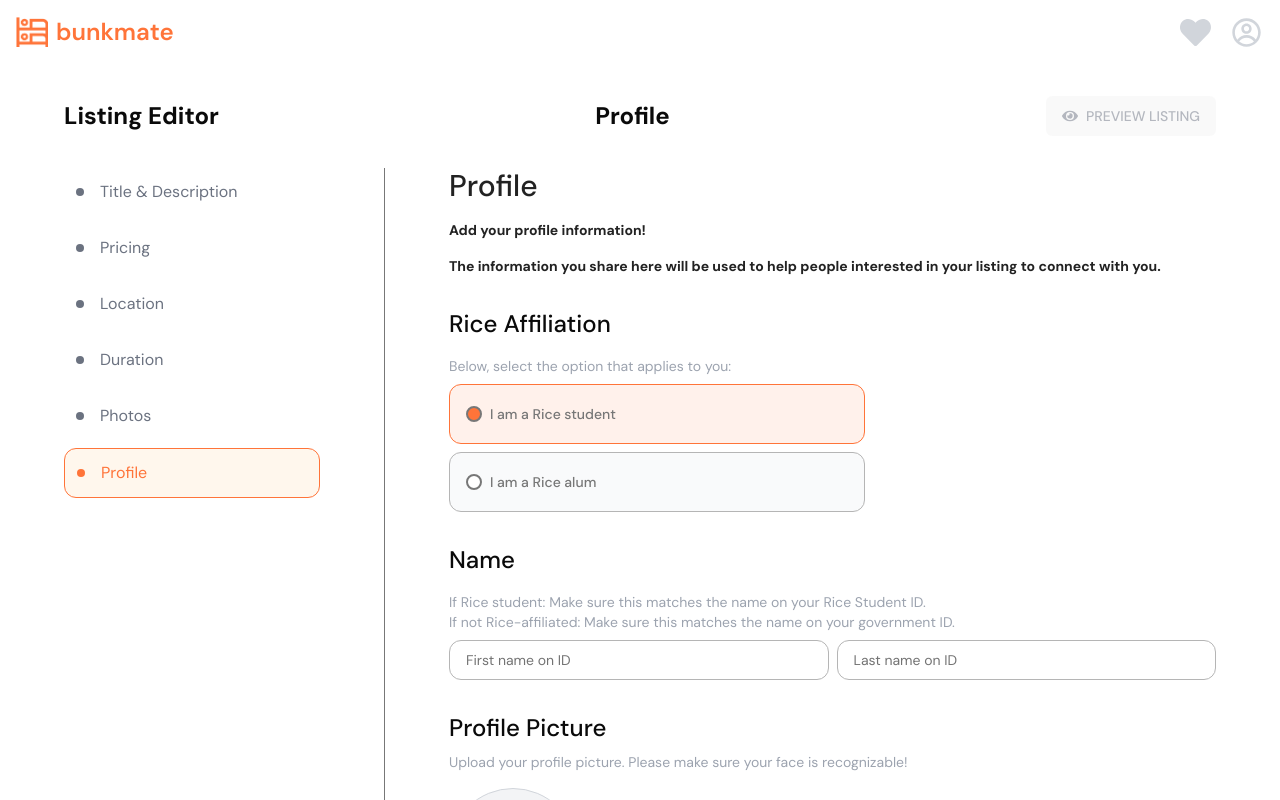
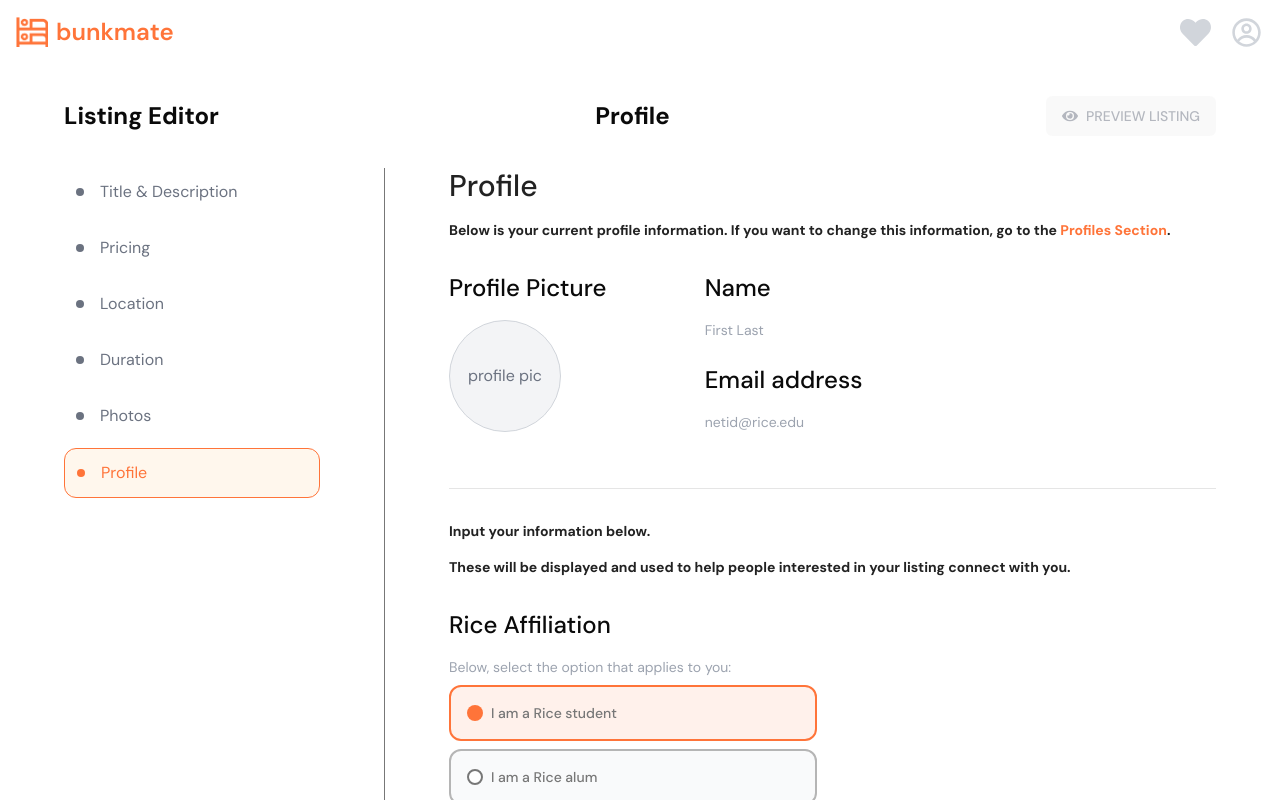
Before and after one commit to rice-apps/bunkmate-but-better, a Next.js app: page /post-a-listing in a window 1280 px wide. Both pictures are taken after a click on the element "Profile". Shown: the top 800 px of the page. Built offline with nearby package versions, Linux system fonts and the light colour scheme.

Commit message:
finished profile section of post listing

```diff
--- a/app/post-a-listing/Contact.tsx
+++ /dev/null
@@ -1,81 +0,0 @@
-import { Button } from "@/components/ui/button";
-import { Input } from "@/components/ui/input";
-
-// Contact Component
-const Profile = ({ formData, setFormData }: { formData: any; setFormData: any }) => (
-  <div className="space-y-8 w-full">
-    <div>
-      <h2 className="text-2xl font-medium mb-4">Rice Affiliation</h2>
-      <div className="space-y-2">
-        <label className="flex items-center space-x-2">
-          <input
-            type="radio"
-            value="rice"
-            checked={formData.affiliation === 'rice'}
-            onChange={(e) => setFormData({...formData, affiliation: e.target.value})}
-            className="rounded-full"
-          />
-          <span>Rice Student</span>
-        </label>
-        <label className="flex items-center space-x-2">
-          <input
-            type="radio"
-            value="alum"
-            checked={formData.affiliation === 'alum'}
-            onChange={(e) => setFormData({...formData, affiliation: e.target.value})}
-            className="rounded-full"
-          />
-          <span>Rice Alum</span>
-        </label>
-        <label className="flex items-center space-x-2">
-          <input
-            type="radio"
-            value="none"
-            checked={formData.affiliation === 'none'}
-            onChange={(e) => setFormData({...formData, affiliation: e.target.value})}
-            className="rounded-full"
-          />
-          <span>Not Rice Affiliated</span>
-        </label>
-      </div>
-    </div>
-
-    <div>
-      <h2 className="text-2xl font-medium mb-4">Name</h2>
-      <div className="space-y-4">
-        <Input
-          placeholder="Name (First & Last)"
-          value={formData.name}
-          onChange={(e) => setFormData({...formData, name: e.target.value})}
-          className="w-full rounded-xl border border-gray-200"
-        />
-      </div>
-      <h2 className="text-2xl font-medium mb-4">Email Address</h2>
-      <h2 className="text-2xl font-medium mb-4">Phone Number</h2>
-      <div className="space-y-4">
-        <Input
-          type="email"
-          placeholder="Email address"
-          value={formData.email}
-          onChange={(e) => setFormData({...formData, email: e.target.value})}
-          className="w-full rounded-xl border border-gray-200"
-        />
-        <Input
-          type="tel"
-          placeholder="Phone number"
-          value={formData.phone}
-          onChange={(e) => setFormData({...formData, phone: e.target.value})}
-          className="w-full rounded-xl border border-gray-200"
-        />
-      </div>
-    </div>
-
-    <div className="flex justify-end">
-      <Button className="bg-[#FF7439] hover:bg-[#FF7439]/90 rounded-lg px-6">
-        Post
-      </Button>
-    </div>
-  </div>
-);
-
-export default Profile;
--- a/app/post-a-listing/Profile.tsx
+++ b/app/post-a-listing/Profile.tsx
@@ -4,166 +4,151 @@ import { RadioGroup, RadioGroupItem } from "@/components/ui/radio-group";
 import { FiUpload } from "react-icons/fi";
 import { useState } from "react";
 import ProfilePictureModal from "./ProfilePictureModal";
+import Link from "next/link";
 
 // Profile Component
 
-function UploadButton({ formData, setFormData }: { formData: any; setFormData: any }) {
-  const handleFileChange = (event: any) => {
-    const file = event.target.files[0];
-    if (file) {
-      setFormData({ ...formData, profilePicture: file.name });
-    }
-  };
+// function UploadButton({
+//   formData,
+//   setFormData,
+// }: {
+//   formData: any;
+//   setFormData: any;
+// }) {
+//   const handleFileChange = (event: any) => {
+//     const file = event.target.files[0];
+//     if (file) {
+//       setFormData({ ...formData, profilePicture: file.name });
+//     }
+//   };
 
-  const handleButtonClick = () => {
-    const fileInput = document.getElementById("fileInput");
-    if (fileInput) {
-      (fileInput as HTMLInputElement).click();
-    }
-  };
+//   const handleButtonClick = () => {
+//     const fileInput = document.getElementById("fileInput");
+//     if (fileInput) {
+//       (fileInput as HTMLInputElement).click();
+//     }
+//   };
 
-  return (
-    <div>
-      <button
-        type="button"
-        className="flex flex-col items-center justify-center w-32 h-32 bg-gray-100 border border-gray-300 rounded-full text-gray-600 hover:bg-gray-200"
-        onClick={handleButtonClick}
-      >
-        <FiUpload className="text-5xl text-gray-500 mb-2 align-center" />
-        <span className="text-sm text-gray-500 text-center">Upload File</span>
-      </button>
-      <input
-        id="fileInput"
-        type="file"
-        className="hidden"
-        onChange={handleFileChange}
-      />
-      {formData.profilePicture && (
-        <p className="mt-2 text-sm text-gray-500">
-          Selected file: <span className="font-medium">{formData.profilePicture}</span>
-        </p>
-      )}
-    </div>
-  );
-}
+//   return (
+//     <div>
+//       <button
+//         type="button"
+//         className="flex flex-col items-center justify-center w-32 h-32 bg-gray-100 border border-gray-300 rounded-full text-gray-600 hover:bg-gray-200"
+//         onClick={handleButtonClick}
+//       >
+//         <FiUpload className="text-5xl text-gray-500 mb-2 align-center" />
+//         <span className="text-sm text-gray-500 text-center">Upload File</span>
+//       </button>
+//       <input
+//         id="fileInput"
+//         type="file"
+//         className="hidden"
+//         onChange={handleFileChange}
+//       />
+//       {formData.profilePicture && (
+//         <p className="mt-2 text-sm text-gray-500">
+//           Selected file:{" "}
+//           <span className="font-medium">{formData.profilePicture}</span>
+//         </p>
+//       )}
+//     </div>
+//   );
+// }
 
-const Profile = ({ formData, setFormData }: { formData: any; setFormData: any }) => (
+const Profile = ({
+  formData,
+  setFormData,
+}: {
+  formData: any;
+  setFormData: any;
+}) => (
   <div className="space-y-8 w-full">
     <div>
       <h1 className="text-3xl font-medium mb-4 text-[#222222]">Profile</h1>
-      <p className="mb-4 text-sm text-[#222222] font-bold">Add your profile information!</p>
-      <p className="mb-4 text-sm text-[#222222] font-bold">The information you share here will be used to help people interested in your listing to connect with you.</p>
+      <p className="mb-4 text-sm text-[#222222] font-bold">
+        Below is your current profile information. If you want to change this
+        information, go to the <Link href='/profile-section' className="font-bold text-[#FF7439]">Profiles Section</Link>.
+      </p>
+    </div>
+    <div className="grid grid-cols-[1fr_2fr] items-start">
+      <div>
+        <h2 className="text-2xl font-medium mb-4">Profile Picture</h2>
+        <div className="flex items-center justify-center w-28 h-28 bg-gray-100 border border-gray-300 rounded-full text-gray-500">
+          profile pic
+        </div>
+      </div>
+      <div>
+        <h2 className="text-2xl font-medium mb-4">Name</h2>
+        <p className="mb-6 text-sm text-gray-400">First Last</p>
+        <h2 className="text-2xl font-medium mb-4">Email address</h2>
+        <p className="mb-6 text-sm text-gray-400">netid@rice.edu</p>
+      </div>
+    </div>
+    <hr></hr>
+    <div>
+      <p className="mb-4 text-sm text-[#222222] font-bold">
+        Input your information below.
+      </p>
+      <p className="mb-4 text-sm text-[#222222] font-bold">
+        These will be displayed and used to help people interested in your
+        listing connect with you.
+      </p>
     </div>
     <div>
       <h2 className="text-2xl font-medium mb-4">Rice Affiliation</h2>
-      <p className="mb-2 text-sm text-gray-400">Below, select the option that applies to you:</p>
+      <p className="mb-2 text-sm text-gray-400">
+        Below, select the option that applies to you:
+      </p>
       <div className="space-y-8">
         <RadioGroup
           value={formData.affiliation}
-        onValueChange={(value) => setFormData({ ...formData, affiliation: value })}
+          onValueChange={(value) =>
+            setFormData({ ...formData, affiliation: value })
+          }
         >
           <div
-          className={`flex items-center w-[26rem] h-[3.75rem] space-x-2 p-4 rounded-xl border
+            className={`flex items-center w-[23rem] space-x-2 p-4 rounded-xl border-2
           ${
-            formData.affiliation === 'rice'
-              ? 'border-[#FF7439] bg-[#FF7439]/10'
-              : 'border-[#B5B5B5] bg-gray-50'
+            formData.affiliation === "rice"
+              ? "border-[#FF7439] bg-[#FF7439]/10"
+              : "border-[#B5B5B5] bg-gray-50"
           }`}
           >
             <RadioGroupItem
               value="rice"
               className={`content-none border-2 rounded-full w-4 h-4 ${
-              formData.affiliation === 'rice'
-                ? 'border-[#777777] bg-[#FF7439]'
-                : 'border-[#777777] bg-white'
+                formData.affiliation === "rice"
+                  ? "border-none bg-[#FF7439]"
+                  : "border-[#777777] bg-white"
               }`}
             />
-          <label className="text-sm text-[#777777] font-medium">I am a Rice student</label>
+            <label className="text-sm text-[#777777] font-medium">
+              I am a Rice student
+            </label>
           </div>
           <div
-          className={`flex items-center w-[26rem] h-[3.75rem] space-x-2 p-4 rounded-xl border
+            className={`flex items-center w-[23rem] space-x-2 p-4 rounded-xl border-2
           ${
-            formData.affiliation === 'alum'
-              ? 'border-[#FF7439] bg-[#FF7439]/10'
-              : 'border-[#B5B5B5] bg-gray-50'
+            formData.affiliation === "alum"
+              ? "border-[#FF7439] bg-[#FF7439]/10"
+              : "border-[#B5B5B5] bg-gray-50"
           }`}
           >
             <RadioGroupItem
               value="alum"
               className={`content-none border-2 rounded-full w-4 h-4 ${
-              formData.affiliation === 'alum'
-                ? 'border-[#777777] bg-[#FF7439]'
-                : 'border-[#777777] bg-white'
+                formData.affiliation === "alum"
+                  ? "border-none bg-[#FF7439]"
+                  : "border-[#777777] bg-white"
               }`}
             />
-          <label className="text-sm text-[#777777] font-medium">I am a Rice alum</label>
+            <label className="text-sm text-[#777777] font-medium">
+              I am a Rice alum
+            </label>
           </div>
         </RadioGroup>
       </div>
     </div>
-
-    <div>
-      <h2 className="text-2xl font-medium mb-4">Name</h2>
-      <p className="mb-2 text-sm text-gray-400">If Rice student: Make sure this matches the name on your Rice Student ID.<br/>If not Rice-affiliated: Make sure this matches the name on your government ID.</p>
-      <div className="flex space-x-2 mb-4 w-full">
-        <Input
-          placeholder="First name on ID"
-          value={formData.firstName}
-          onChange={(e) => setFormData({...formData, firstName: e.target.value})}
-          className="w-[415px] p-4 rounded-xl border border-[#B5B5B5]"
-        />
-        <Input
-          placeholder="Last name on ID"
-          value={formData.lastName}
-          onChange={(e) => setFormData({...formData, lastName: e.target.value})}
-          className="w-[415px] p-4 rounded-xl border border-[#B5B5B5]"
-        />
-      </div>
-    </div>
-
-      {/* <h2 className="text-2xl font-medium mb-2">Profile Picture</h2>
-      <p className="mb-4 text-sm text-gray-400">
-        Upload your profile picture. Please make sure your face is recognizable!
-      </p>
-      <div className="mb-6">
-        <UploadButton formData={formData} setFormData={setFormData} />
-      </div> */}
-
-    <div>
-      <h2 className="text-2xl font-medium mb-2">Profile Picture</h2>
-      <p className="mb-4 text-sm text-gray-400">
-        Upload your profile picture. Please make sure your face is recognizable!
-      </p>
-      <div className="mb-6">
-      <ProfilePictureModal formData={formData} setFormData={setFormData} />
-        {/* <ProfilePictureModal>
-          <button
-            type="button"
-            className="flex flex-col items-center justify-center w-32 h-32 bg-gray-100 border border-gray-300 rounded-full text-gray-600 hover:bg-gray-200"
-          >
-            <FiUpload className="mr-1 align-center text-gray-500 text-4xl" />
-            <span className="text-sm font-medium text-gray-500">Upload File</span>
-          </button>
-        </ProfilePictureModal> */}
-      </div>
-    </div>
-
-    <div>
-      <h2 className="text-2xl font-medium mb-4">Email Address</h2>
-      <p className="mb-4 text-sm text-gray-400">
-        Use the address that you’d like to be contacted with.
-      </p>
-      <div className="mb-6">
-      <Input
-          type="email"
-          placeholder="Email address"
-          value={formData.email}
-          onChange={(e) => setFormData({...formData, email: e.target.value})}
-          className="w-[53.125rem] p-4 rounded-xl border border-[#B5B5B5]"
-        />
-      </div>
-    </div>
-
     <div>
       <div>
         <h2 className="text-2xl font-medium mb-4">Phone Number</h2>
@@ -182,7 +167,7 @@ const Profile = ({ formData, setFormData }: { formData: any; setFormData: any })
               }
             }}
             maxLength={15}
-            className="w-[53.125rem] p-4 rounded-xl border border-[#B5B5B5]"
+            className="p-4 rounded-xl border border-[#B5B5B5]"
           />
         </div>
       </div>
--- a/app/post-a-listing/page.tsx
+++ b/app/post-a-listing/page.tsx
@@ -48,10 +48,10 @@ const PostListing = () => {
     photos: [],
     photoLabels: {},
     affiliation: 'rice',
-    profilePicture: '',
-    firstName: '',
-    lastName: '',
-    email: '',
+    // profilePicture: '',
+    // firstName: '',
+    // lastName: '',
+    // email: '',
     phone: '',
     startDate: '',
     endDate: '',
@@ -150,7 +150,7 @@ const PostListing = () => {
               onNext={handleNextCategory}
             />;
       case 'profile':
-        return <Profile formData={formData} setFormData={setFormData} />;
+        return <Profile formData={formData} setFormData={setFormData}/>;
       default:
         return <TitleDescription
         formData={formData}
@@ -189,7 +189,7 @@ const PostListing = () => {
     {
       id: 'profile',
       name: 'Profile',
-      completed: Boolean(formData.name && formData.email && formData.phone)
+      completed: Boolean(formData.phone)
     }
   ], [formData]);
 
```
Lines whose indentation alone changed are shown as unchanged.
